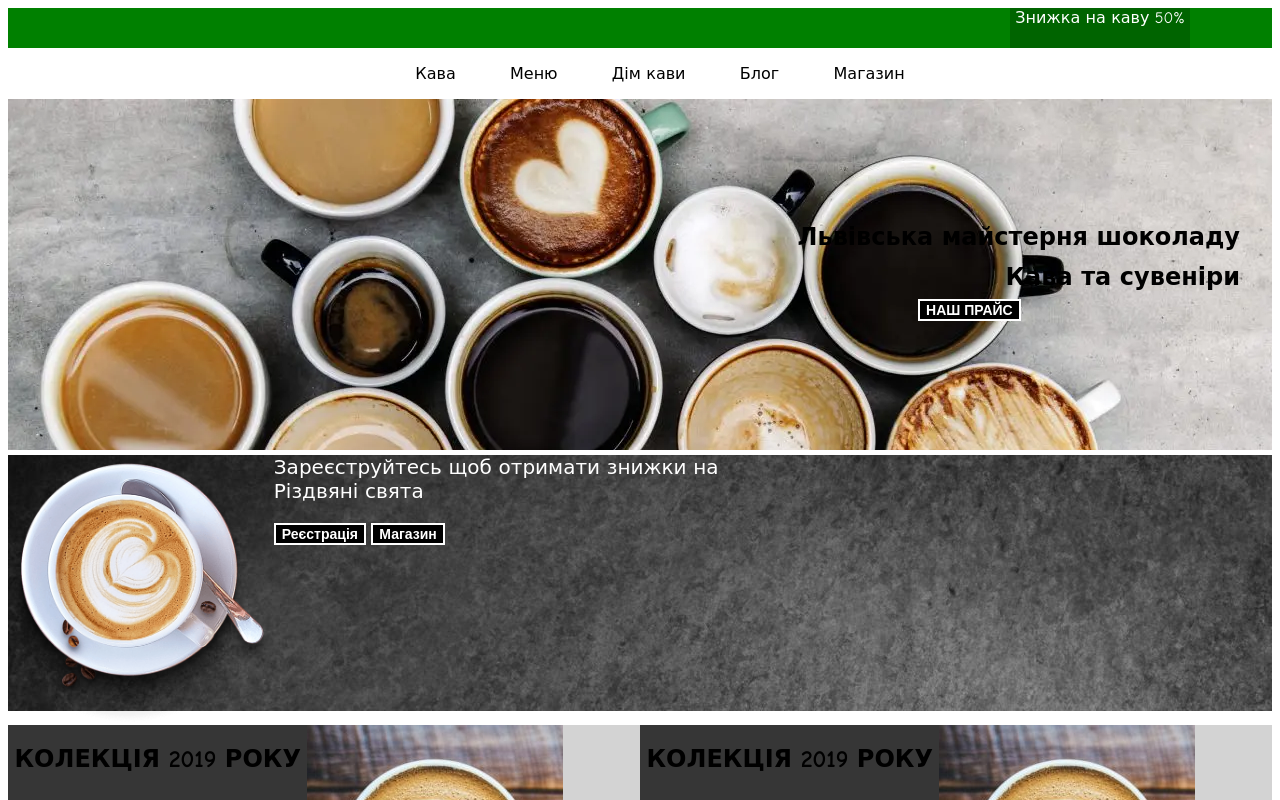
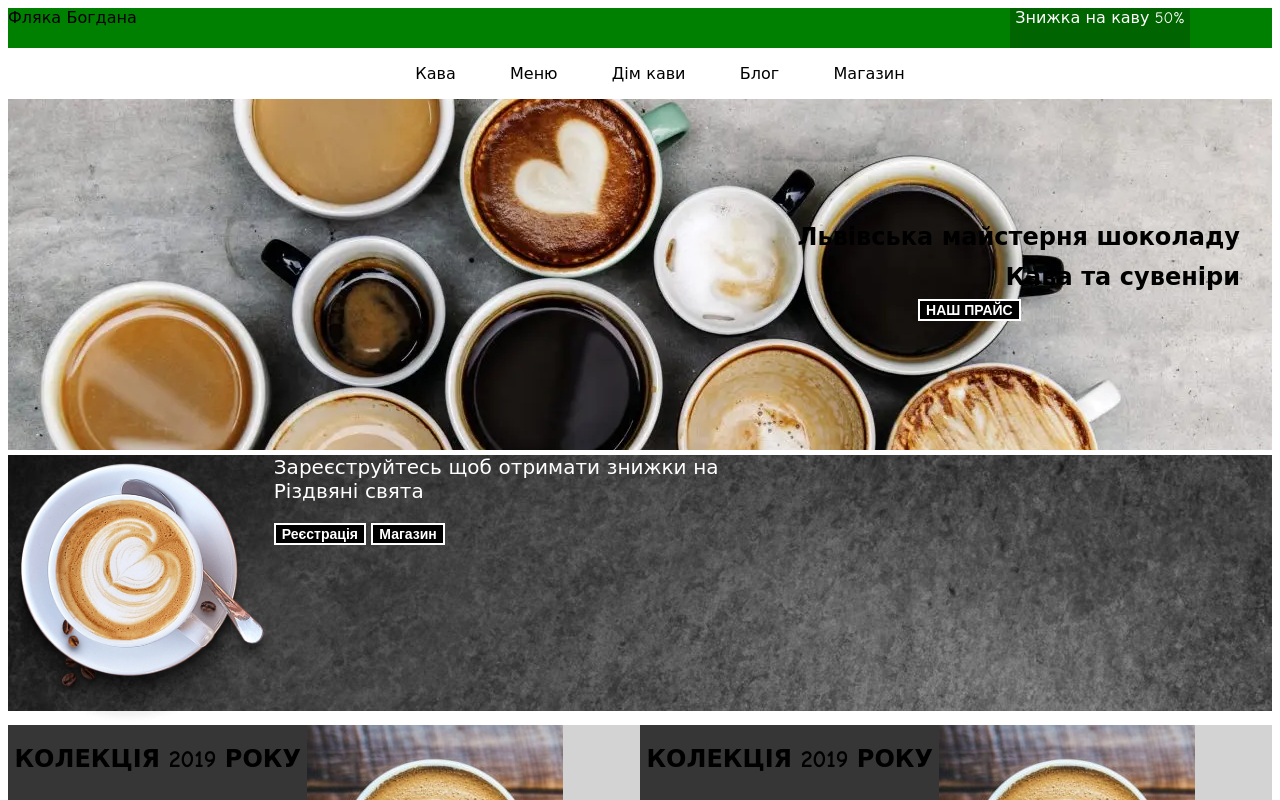
Before and after one commit to waider2058/28043fliak, a plain HTML site: page index.html in a window 1280 px wide. Shown: the top 800 px of the page. Drawn offline with Linux system fonts and the light colour scheme.

Commit message:
Update index.html

```diff
--- a/index.html
+++ b/index.html
@@ -10,6 +10,7 @@
 			<div class="znyzhka">
 				<span class="znyzhka_text">Знижка на каву 50%</span>
 			</div>
+			<div>Фляка Богдана</div>
 		</header>
 			<nav>
 				<ul>
```
